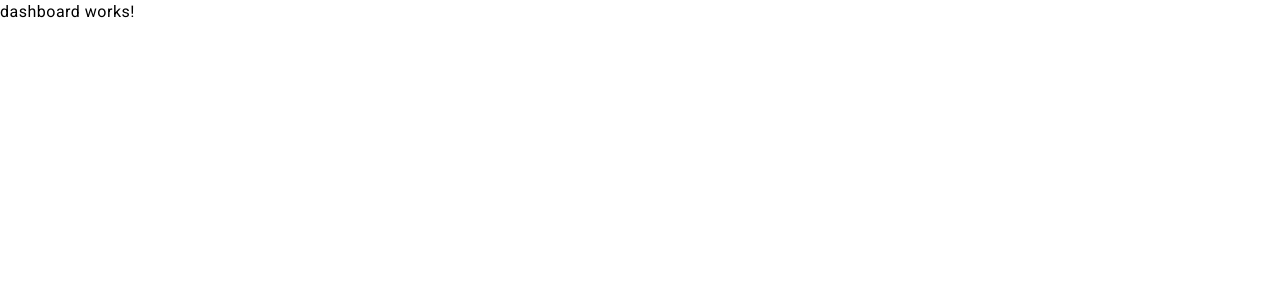
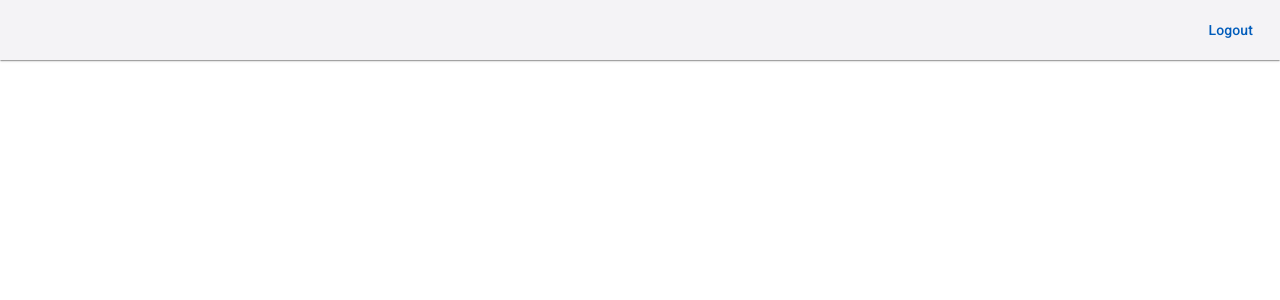
Before and after one commit to nascal3/boma-yangu-angular, an Angular app: page /dashboard in a window 1280 px wide. Shown: the top 300 px of the page. Built offline with nearby package versions, Linux system fonts and the light colour scheme; sample sign-in values are in the browser's storage.

Commit message:
Add logout button

```diff
--- a/src/app/Interceptors/auth.interceptor.ts
+++ b/src/app/Interceptors/auth.interceptor.ts
@@ -8,7 +8,7 @@ export const authInterceptor: HttpInterceptorFn = (
   next: HttpHandlerFn
 ): Observable<HttpEvent<any>> => {
   const authService = inject(AuthService);
-  const token = localStorage.getItem('authToken');  // Or use authService.getToken()
+  const token = localStorage.getItem('authToken');
 
   const clonedReq = req.clone({
     headers: req.headers.set(
--- a/src/app/components/dashboard/dashboard.component.html
+++ b/src/app/components/dashboard/dashboard.component.html
@@ -1 +1,5 @@
-<p>dashboard works!</p>
+<nav>
+  <mat-card class="navCard">
+    <button mat-button>Logout</button>
+  </mat-card>
+</nav>
--- a/src/app/components/dashboard/dashboard.component.scss
+++ b/src/app/components/dashboard/dashboard.component.scss
@@ -0,0 +1,8 @@
+.navCard {
+  display: flex;
+  flex-direction: row;
+  justify-content: end;
+  align-items: center;
+  border-radius: 0;
+  padding: 10px 15px;
+}
--- a/src/app/components/dashboard/dashboard.component.ts
+++ b/src/app/components/dashboard/dashboard.component.ts
@@ -1,12 +1,28 @@
-import { Component } from '@angular/core';
+import {Component, inject} from '@angular/core';
+import {MatCard} from '@angular/material/card';
+import {AuthService} from '../../services/auth/auth.service';
+import {Router} from '@angular/router';
+import {MatButton} from '@angular/material/button';
 
 @Component({
   selector: 'app-dashboard',
   standalone: true,
-  imports: [],
+  imports: [
+    MatCard,
+    MatButton
+  ],
   templateUrl: './dashboard.component.html',
   styleUrl: './dashboard.component.scss'
 })
 export class DashboardComponent {
 
+  authService = inject(AuthService);
+  router = inject(Router)
+
+  logout() {
+    this.authService.logout();
+    this.router.navigate(['/login']);
+  }
+
+
 }
```
